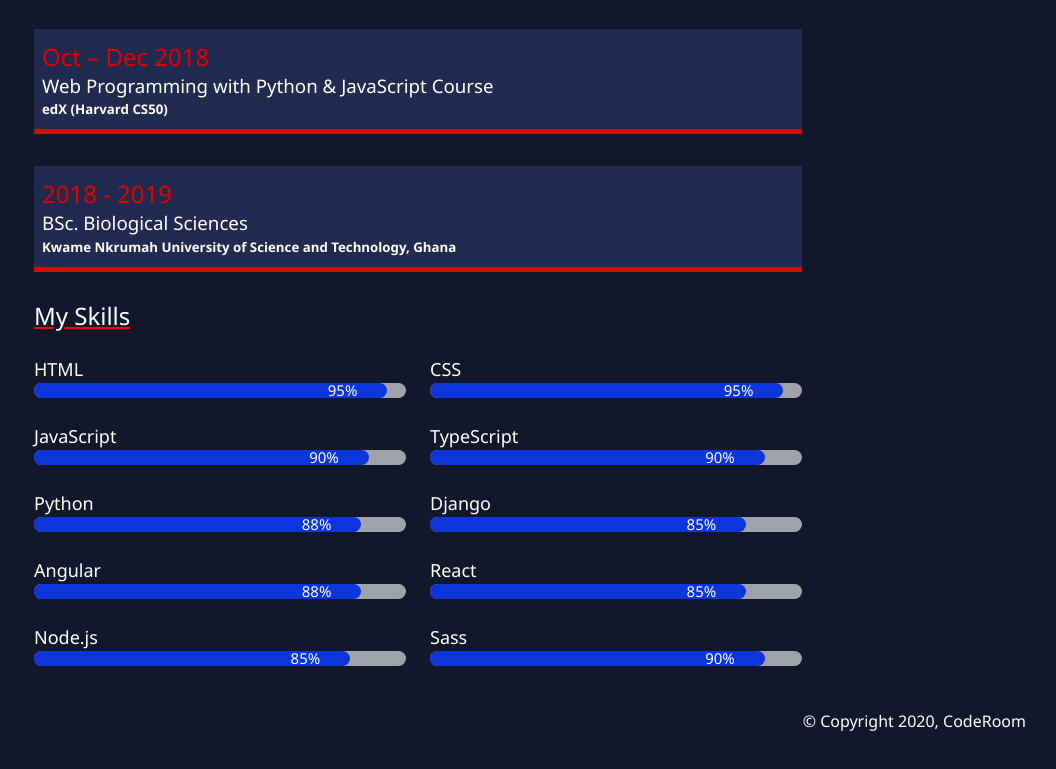
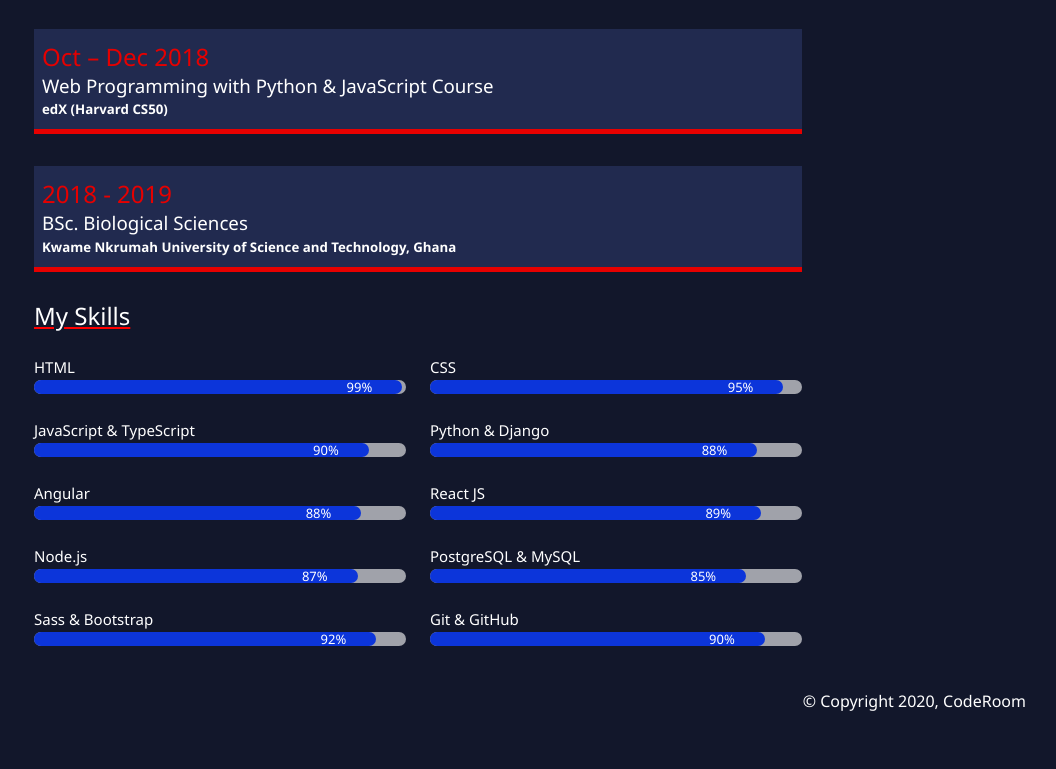
Before and after one commit to achie23/sass-portfolio-project, a plain HTML site: page about.html in a window 1280 px wide. Shown: the part 1752-2521 px from the top of the page, without its empty margins (222-1278 px from the left). Drawn offline with Linux system fonts and the light colour scheme.

Commit message:
files update 4.1

```diff
--- a/about.html
+++ b/about.html
@@ -113,7 +113,7 @@
                         <div class="skill_title">HTML</div>
                         <div class="skill_bar"></div>
                         <div class="skill_fill html">
-                            <span class="skill_percent">95%</span>
+                            <span class="skill_percent">99%</span>
                         </div>
                     </div>
                     <div class="skill">
@@ -124,31 +124,17 @@
                         </div>
                     </div>
                     <div class="skill">
-                        <div class="skill_title">JavaScript</div>
+                        <div class="skill_title">JavaScript & TypeScript</div>
                         <div class="skill_bar"></div>
-                        <div class="skill_fill js">
+                        <div class="skill_fill js_ts">
                             <span class="skill_percent">90%</span>
                         </div>
                     </div>
                     <div class="skill">
-                        <div class="skill_title">TypeScript</div>
+                        <div class="skill_title">Python & Django</div>
                         <div class="skill_bar"></div>
-                        <div class="skill_fill ts">
-                            <span class="skill_percent">90%</span>
-                        </div>
-                    </div>
-                    <div class="skill">
-                        <div class="skill_title">Python</div>
-                        <div class="skill_bar"></div>
-                        <div class="skill_fill python">
+                        <div class="skill_fill python_django">
                             <span class="skill_percent">88%</span>
-                        </div>
-                    </div>
-                    <div class="skill">
-                        <div class="skill_title">Django</div>
-                        <div class="skill_bar"></div>
-                        <div class="skill_fill django">
-                            <span class="skill_percent">85%</span>
                         </div>
                     </div>
                     <div class="skill">
@@ -159,23 +145,37 @@
                         </div>
                     </div>
                     <div class="skill">
-                        <div class="skill_title">React</div>
+                        <div class="skill_title">React JS</div>
                         <div class="skill_bar"></div>
                         <div class="skill_fill react">
-                            <span class="skill_percent">85%</span>
+                            <span class="skill_percent">89%</span>
                         </div>
                     </div>
                     <div class="skill">
                         <div class="skill_title">Node.js</div>
                         <div class="skill_bar"></div>
                         <div class="skill_fill node">
+                            <span class="skill_percent">87%</span>
+                        </div>
+                    </div>
+                    <div class="skill">
+                        <div class="skill_title">PostgreSQL & MySQL</div>
+                        <div class="skill_bar"></div>
+                        <div class="skill_fill postgres_mysql">
                             <span class="skill_percent">85%</span>
                         </div>
                     </div>
                     <div class="skill">
-                        <div class="skill_title">Sass</div>
+                        <div class="skill_title">Sass & Bootstrap</div>
                         <div class="skill_bar"></div>
-                        <div class="skill_fill sass">
+                        <div class="skill_fill sass_bootstrap">
+                            <span class="skill_percent">92%</span>
+                        </div>
+                    </div>
+                    <div class="skill">
+                        <div class="skill_title">Git & GitHub</div>
+                        <div class="skill_bar"></div>
+                        <div class="skill_fill git_github">
                             <span class="skill_percent">90%</span>
                         </div>
                     </div>
@@ -200,7 +200,6 @@
         </section>
     </main>
 
-    <!-- My font awesome kit -->
     <script src="https://kit.fontawesome.com/d0c096c338.js" crossorigin="anonymous"></script>
     <script src="dist/js/main.js"></script>
 </body>
--- a/scss/_about.scss
+++ b/scss/_about.scss
@@ -95,13 +95,13 @@
             margin-bottom: 5px;
 
             &_title {
-                font-size: 18px;
+                font-size: 15px;
                 margin-bottom: 5px;
             }
 
             &_bar {
                 width: 100%;
-                height: 15px;
+                height: 14px;
                 background: #ffffff99;
                 position: absolute;
                 border-radius: 100px;
@@ -113,54 +113,54 @@
                 justify-content: flex-end;
                 align-items: center;
                 background: $fill-color;
-                height: 15px;
+                height: 14px;
                 padding-right: 30px;
                 overflow: hidden;
                 border-radius: 100px;
             }
 
             &_percent {
-                font-size: 15px;
+                font-size: 13px;
             }
 
             .html {
                 animation: html 2s;
-                width: 95%;
+                width: 99%;
             }
             .css {
                 animation: css 2s;
                 width: 95%;
             }
-            .js {
-                animation: js 2s;
+            .js_ts {
+                animation: js_ts 2s;
                 width: 90%;
             }
-            .ts {
-                animation: js 2s;
-                width: 90%;
-            }
-            .python {
-                animation: js 2s;
+            .python_django {
+                animation: python_django 2s;
                 width: 88%;
             }
-            .django {
-                animation: js 2s;
-                width: 85%;
-            }
             .angular {
-                animation: js 2s;
+                animation: angular 2s;
                 width: 88%;
             }
             .react {
-                animation: js 2s;
+                animation: react 2s;
+                width: 89%;
+            }
+            .node {
+                animation: node 2s;
+                width: 87%;
+            }
+            .postgres_mysql {
+                animation: postgres_mysql 2s;
                 width: 85%;
             }
-            .node {
-                animation: js 2s;
-                width: 85%;
+            .sass_bootstrap {
+                animation: sass_bootstrap 2s;
+                width: 92%;
             }
-            .sass {
-                animation: js 2s;
+            .git_github {
+                animation: git_github 2s;
                 width: 90%;
             }
             @keyframes html {
@@ -168,7 +168,7 @@
                     width: 0;
                 }
                 to {
-                    width: 95%;
+                    width: 99%;
                 }
             }
             @keyframes css {
@@ -179,7 +179,7 @@
                     width: 95%;
                 }
             }
-            @keyframes js {
+            @keyframes js_ts {
                 from {
                     width: 0;
                 }
@@ -187,28 +187,12 @@
                     width: 90%;
                 }
             }
-            @keyframes ts {
-                from {
-                    width: 0;
-                }
-                to {
-                    width: 90%;
-                }
-            }
-            @keyframes python {
+            @keyframes python_django {
                 from {
                     width: 0;
                 }
                 to {
                     width: 88%;
-                }
-            }
-            @keyframes django {
-                from {
-                    width: 0;
-                }
-                to {
-                    width: 85%;
                 }
             }
             @keyframes angular {
@@ -224,7 +208,7 @@
                     width: 0;
                 }
                 to {
-                    width: 85%;
+                    width: 89%;
                 }
             }
             @keyframes node {
@@ -232,10 +216,26 @@
                     width: 0;
                 }
                 to {
+                    width: 87%;
+                }
+            }
+            @keyframes postgres_mysql {
+                from {
+                    width: 0;
+                }
+                to {
                     width: 85%;
                 }
             }
-            @keyframes sass {
+            @keyframes sass_bootstrap {
+                from {
+                    width: 0;
+                }
+                to {
+                    width: 92%;
+                }
+            }
+            @keyframes git_github {
                 from {
                     width: 0;
                 }
@@ -253,8 +253,5 @@
 
     footer {
         position: relative;
-        // transform:
-        // rotate(90deg)
-        // translate(-3rem, -5rem);
     }
 }
```
Also changed, not shown: dist/css/main.css, 1 other file.
